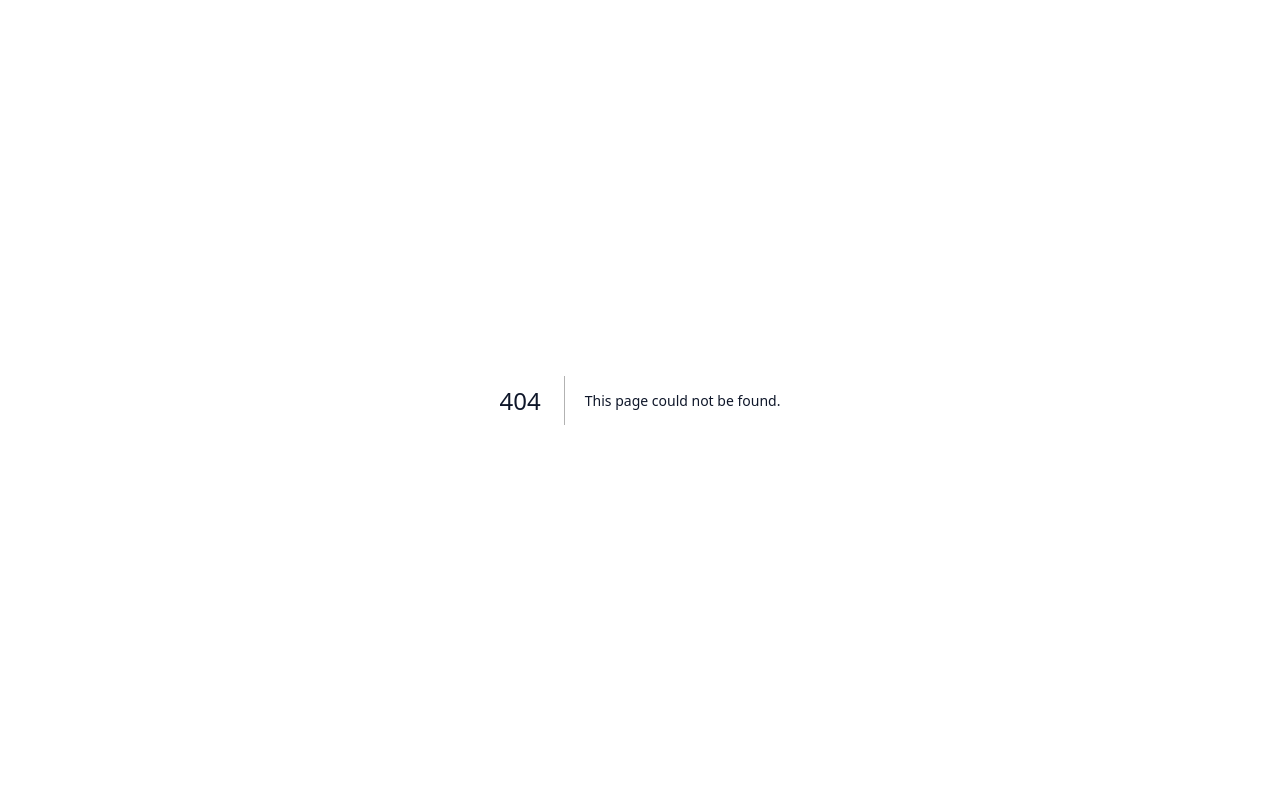
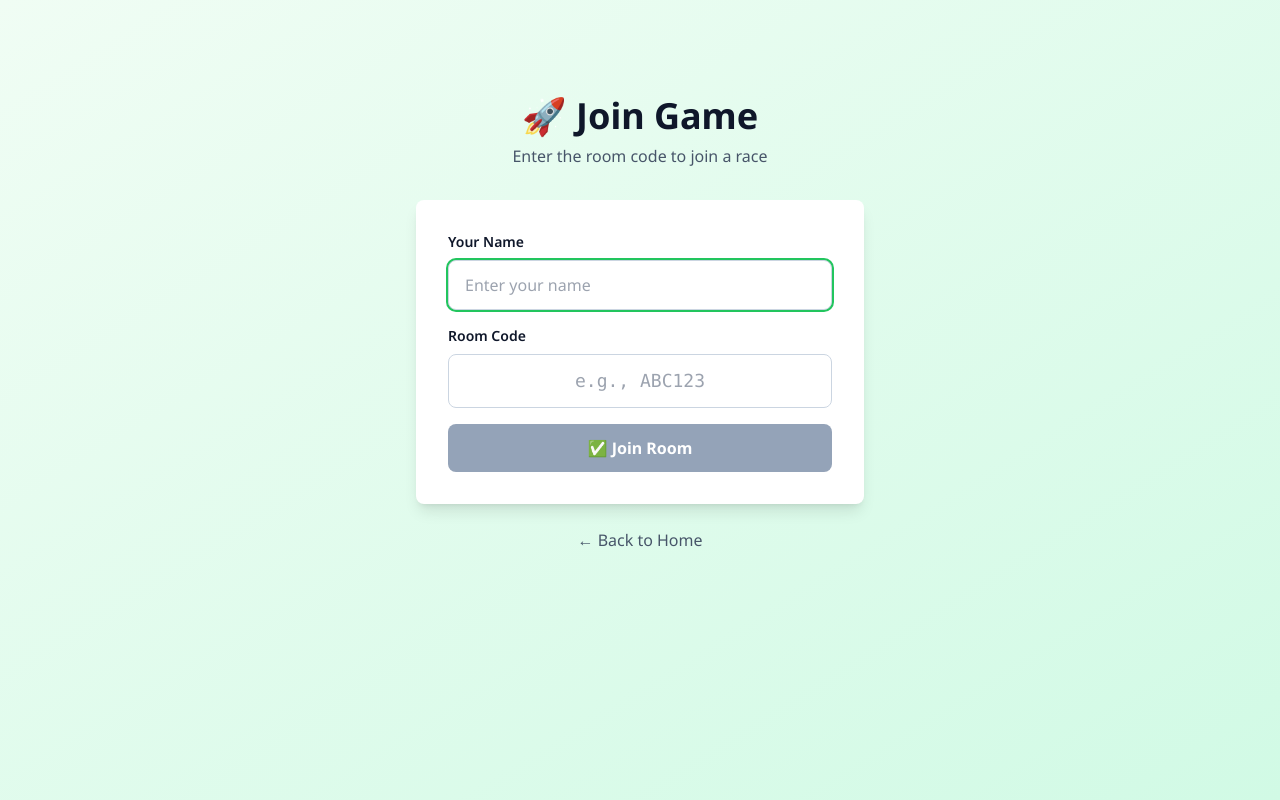
Before and after one commit to JamesKh123/racingfmis, a Next.js app: page /join in a window 1280 px wide. Before the commit this address had no page. Built offline with nearby package versions, Linux system fonts and the light colour scheme; no server answers.

Commit message:
feat(routes): add app/join/page.tsx so /join resolves (App Router)

```diff
--- /dev/null
+++ b/app/join/page.tsx
@@ -0,0 +1,151 @@
+"use client"
+
+import React, { useState } from 'react'
+import { useRouter } from 'next/navigation'
+import { supabase } from '@/lib/supabase'
+import { isValidRoomCode } from '@/lib/utils'
+import { motion } from 'framer-motion'
+
+export default function JoinGame() {
+  const router = useRouter()
+  const [roomCode, setRoomCode] = useState('')
+  const [displayName, setDisplayName] = useState('')
+  const [loading, setLoading] = useState(false)
+  const [error, setError] = useState('')
+
+  const handleJoinRoom = async (e: React.FormEvent) => {
+    e.preventDefault()
+    setLoading(true)
+    setError('')
+
+    try {
+      const code = roomCode.toUpperCase().trim()
+
+      if (!isValidRoomCode(code)) {
+        throw new Error('Invalid room code format')
+      }
+
+      if (!displayName.trim()) {
+        throw new Error('Please enter your name')
+      }
+
+      // Find room
+      const { data: room, error: roomError } = await supabase
+        .from('rooms')
+        .select()
+        .eq('code', code)
+        .single()
+
+      if (roomError || !room) {
+        throw new Error('Room not found')
+      }
+
+      // Check capacity
+      const { data: players, error: playersError } = await supabase
+        .from('room_players')
+        .select()
+        .eq('room_id', room.id)
+
+      if (playersError) throw new Error('Failed to check room capacity')
+
+      if (players && players.length >= room.max_players) {
+        throw new Error(`Room is full (${room.max_players} players max)`)
+      }
+
+      // Join room
+      await supabase.from('room_players').insert({
+        room_id: room.id,
+        display_name: displayName,
+        user_id: 'anonymous',
+        joined_at: new Date().toISOString(),
+      })
+
+      // Redirect to room
+      router.push(`/join/${code}`)
+    } catch (err) {
+      const message = err instanceof Error ? err.message : 'Failed to join room'
+      setError(message)
+    } finally {
+      setLoading(false)
+    }
+  }
+
+  return (
+    <div className="min-h-screen bg-gradient-to-br from-green-50 to-emerald-100 dark:from-slate-950 dark:to-slate-900 p-4">
+      <div className="max-w-md mx-auto py-20">
+        <motion.div
+          initial={{ opacity: 0, y: -20 }}
+          animate={{ opacity: 1, y: 0 }}
+          className="mb-8 text-center"
+        >
+          <h1 className="text-4xl font-bold mb-2">🚀 Join Game</h1>
+          <p className="text-slate-600 dark:text-slate-400">
+            Enter the room code to join a race
+          </p>
+        </motion.div>
+
+        <motion.form
+          onSubmit={handleJoinRoom}
+          initial={{ opacity: 0 }}
+          animate={{ opacity: 1 }}
+          transition={{ delay: 0.1 }}
+          className="bg-white dark:bg-slate-800 rounded-lg shadow-lg p-8 space-y-4"
+        >
+          {error && (
+            <div className="bg-red-100 dark:bg-red-900 text-red-800 dark:text-red-200 p-3 rounded text-sm">
+              {error}
+            </div>
+          )}
+
+          {/* Display Name */}
+          <div>
+            <label className="block text-sm font-semibold mb-2">Your Name</label>
+            <input
+              type="text"
+              value={displayName}
+              onChange={(e) => setDisplayName(e.target.value)}
+              placeholder="Enter your name"
+              maxLength={100}
+              autoFocus
+              className="w-full px-4 py-3 border border-slate-300 dark:border-slate-600 rounded-lg bg-white dark:bg-slate-700 focus:outline-none focus:ring-2 focus:ring-green-500"
+            />
+          </div>
+
+          {/* Room Code */}
+          <div>
+            <label className="block text-sm font-semibold mb-2">Room Code</label>
+            <input
+              type="text"
+              value={roomCode}
+              onChange={(e) => setRoomCode(e.target.value.toUpperCase())}
+              placeholder="e.g., ABC123"
+              maxLength={6}
+              className="w-full px-4 py-3 border border-slate-300 dark:border-slate-600 rounded-lg bg-white dark:bg-slate-700 focus:outline-none focus:ring-2 focus:ring-green-500 font-mono text-lg text-center"
+            />
+          </div>
+
+          {/* Join Button */}
+          <button
+            type="submit"
+            disabled={loading || !roomCode || !displayName}
+            className="w-full py-3 mt-6 bg-green-600 hover:bg-green-700 disabled:bg-slate-400 text-white font-bold rounded-lg transition"
+          >
+            {loading ? 'Joining...' : '✅ Join Room'}
+          </button>
+        </motion.form>
+
+        {/* Back link */}
+        <motion.div
+          initial={{ opacity: 0 }}
+          animate={{ opacity: 1 }}
+          transition={{ delay: 0.2 }}
+          className="text-center mt-6"
+        >
+          <a href="/" className="text-slate-600 dark:text-slate-400 hover:text-blue-600">
+            ← Back to Home
+          </a>
+        </motion.div>
+      </div>
+    </div>
+  )
+}
```
